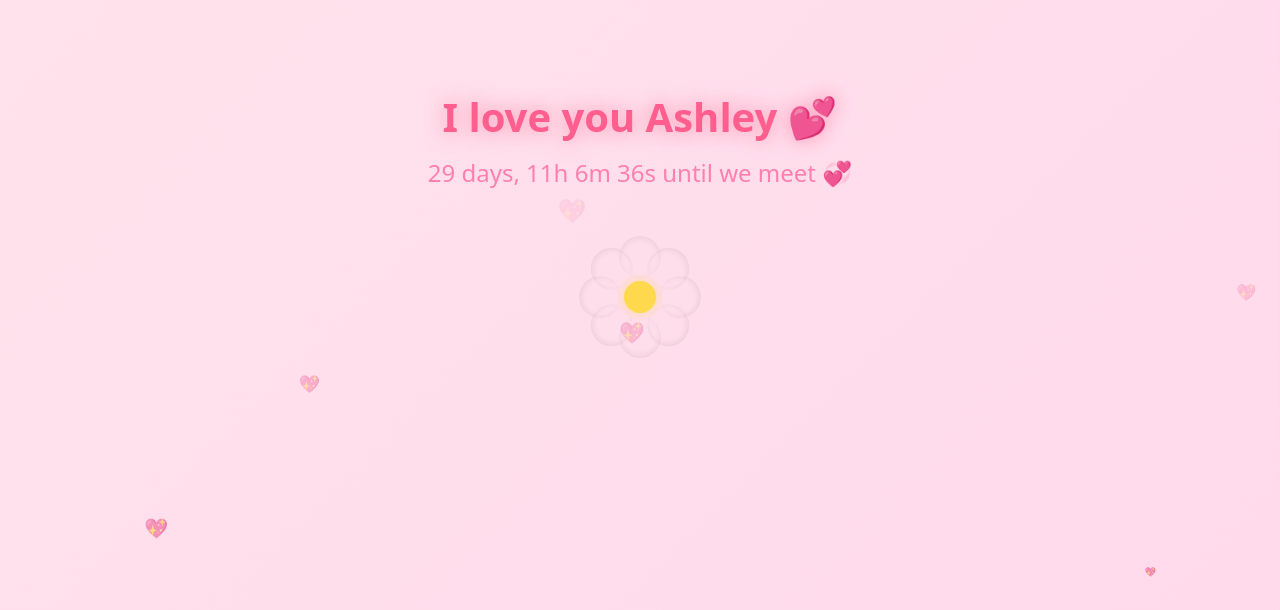
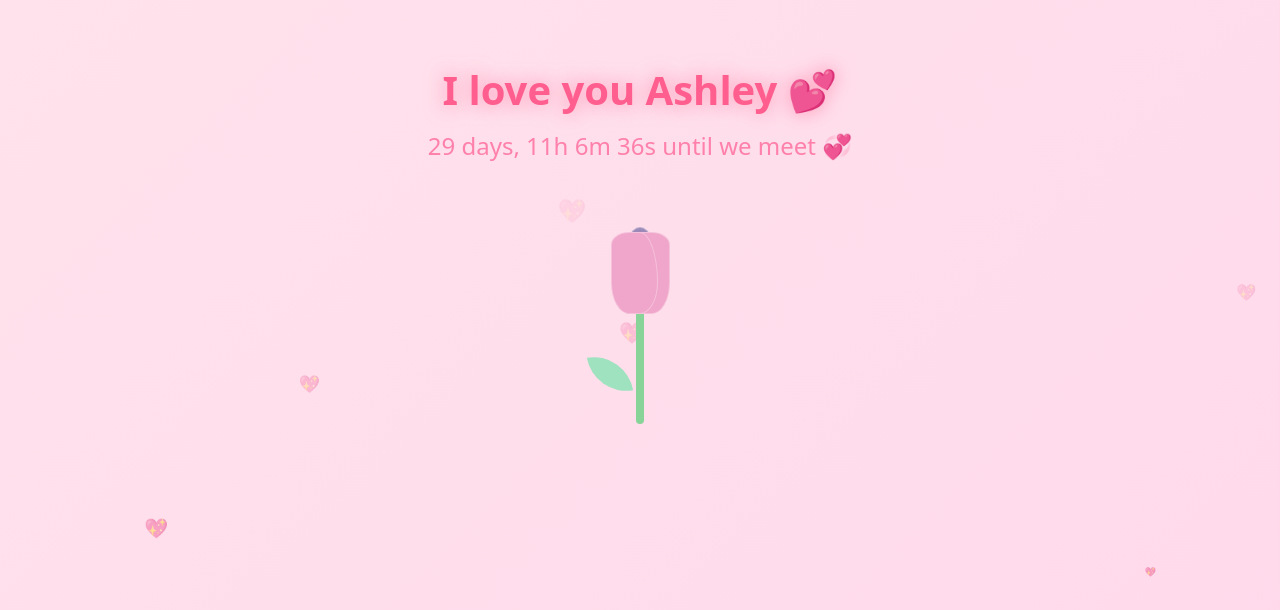
Before and after one commit to Entharia/ashley-countdown, a plain HTML site: page index.html in a window 1280 px wide. Shown: the part 190-800 px from the top of the page. Drawn offline with Linux system fonts and the light colour scheme.

Commit message:
Update index.html

```diff
--- a/index.html
+++ b/index.html
@@ -7,8 +7,12 @@
 <style>
   :root {
     --bg1:#ffc1cc; --bg2:#ffe4ec; --bg3:#ffd6eb;
-    --heart:#ff8fb1; --text:#ff5e8e;
-    --petal:#ffb6c9; --center:#ffd94d;
+    --heart-color:#ff2e63; /* Brighter red for the inner heart */
+    --text:#ff5e8e;
+    --petal-light:#F0A6CA;
+    --petal-dark:#9C89B8;
+    --stem: #88d498;
+    --leaf: #9fe2bf;
   }
 
   body {
@@ -36,6 +40,8 @@
     text-shadow: 0 0 10px #fff;
     font-size: 2.5em;
     margin-bottom: 0.3em;
+    text-align: center;
+    z-index: 10;
     animation: glow 2s ease-in-out infinite alternate;
   }
   @keyframes glow {
@@ -46,68 +52,152 @@
   #countdown {
     font-size: 1.5em;
     color: #ff80aa;
-    margin-bottom: 2em;
+    margin-bottom: 3em;
+    z-index: 10;
+    text-align: center;
   }
 
-  .heart {
+  /* Floating Background Hearts */
+  .heart-bg {
     position: absolute;
-    color: var(--heart);
+    color: #ff8fb1;
     font-size: 20px;
     animation: float 6s linear infinite;
     pointer-events: none;
+    z-index: 0;
   }
   @keyframes float {
     0%   { transform: translateY(100vh) scale(0); opacity: 0; }
-    20%  { opacity: 1; }
+    20%  { opacity: 0.8; }
     100% { transform: translateY(-10vh) scale(1.2); opacity: 0; }
   }
 
-  .flower {
-    --size: 120px;
-    --petal: 42px;
-    --radius: 40px;
-    width: var(--size);
-    height: var(--size);
+  /* --- TULIP CONTAINER --- */
+  .tulip-container {
     position: relative;
-    animation: bloom 5s ease-in-out infinite;
-  }
-  @keyframes bloom {
-    0%,100% { transform: scale(1); }
-    50%     { transform: scale(1.12); }
+    width: 100px;
+    height: 150px;
+    display: flex;
+    justify-content: center;
+    align-items: flex-end;
+    z-index: 5;
   }
 
-  .petal, .center {
+  /* Stem */
+  .stem {
+    width: 8px;
+    height: 120px;
+    background-color: var(--stem);
+    border-radius: 4px;
     position: absolute;
-    top: 50%;
-    left: 50%;
+    bottom: -40px;
   }
 
-  .petal {
-    width: var(--petal);
-    height: var(--petal);
-    background: var(--petal);
-    border-radius: 50%;
-    transform: translate(-50%, -50%) rotate(0deg) translate(0, calc(-1 * var(--radius)));
-    box-shadow: 0 2px 6px rgba(0,0,0,.08) inset;
+  /* Leaf */
+  .leaf {
+    width: 40px;
+    height: 40px;
+    background-color: var(--leaf);
+    border-radius: 0px 50px 0px 50px;
+    position: absolute;
+    bottom: -10px;
+    left: -0px; /* Adjusted to balance with narrower tulip head */
+    transform: rotate(-10deg);
   }
 
-  .p0  { transform: translate(-50%,-50%) rotate(0deg)   translate(0, calc(-1 * var(--radius))); }
-  .p45 { transform: translate(-50%,-50%) rotate(45deg)  translate(0, calc(-1 * var(--radius))); }
-  .p90 { transform: translate(-50%,-50%) rotate(90deg)  translate(0, calc(-1 * var(--radius))); }
-  .p135{ transform: translate(-50%,-50%) rotate(135deg) translate(0, calc(-1 * var(--radius))); }
-  .p180{ transform: translate(-50%,-50%) rotate(180deg) translate(0, calc(-1 * var(--radius))); }
-  .p225{ transform: translate(-50%,-50%) rotate(225deg) translate(0, calc(-1 * var(--radius))); }
-  .p270{ transform: translate(-50%,-50%) rotate(270deg) translate(0, calc(-1 * var(--radius))); }
-  .p315{ transform: translate(-50%,-50%) rotate(315deg) translate(0, calc(-1 * var(--radius))); }
+  /* The Flower Head Wrapper */
+  .tulip-head {
+    position: relative;
+    width: 65px; /* Adjusted width */
+    height: 90px;
+    bottom: 70px; /* Sit on top of stem */
+  }
 
-  .center {
-    width: 32px;
-    height: 32px;
-    background: var(--center);
-    border-radius: 50%;
-    transform: translate(-50%, -50%);
-    box-shadow: 0 0 10px rgba(255, 217, 77, .6);
+  /* The Heart Hidden Inside */
+  .tulip-heart {
+    position: absolute;
+    left: 50%;
+    bottom: 20px;
+    transform: translateX(-50%) scale(0.5);
+    font-size: 30px;
+    color: var(--heart-color);
+    z-index: 2; /* Inside the petals */
+    opacity: 0;
+    animation: revealHeart 5s ease-in-out infinite;
   }
+
+  /* Petals */
+  .petal {
+    position: absolute;
+    bottom: 0;
+    background-color: var(--petal-light);
+    border: 1px solid rgba(255,255,255,0.3);
+    transform-origin: bottom center;
+  }
+
+  /* Center Petal (Back) */
+  .petal-center {
+    width: 35px; /* Adjusted width */
+    height: 85px;
+    left: 50%;
+    transform: translateX(-50%);
+    border-radius: 50% 50% 20% 20%;
+    background-color: var(--petal-dark);
+    z-index: 1;
+  }
+
+  /* Left Petal */
+  .petal-left {
+    width: 45px;
+    height: 80px;
+    left: 15px;
+    border-radius: 50% 50% 50% 50% / 80% 20% 50% 50%;
+    background-color: var(--petal-light);
+    z-index: 3;
+    animation: openLeft 5s ease-in-out infinite;
+  }
+
+  /* Right Petal */
+  .petal-right {
+    width: 45px;
+    height: 80px;
+    right: 15px;
+    border-radius: 50% 50% 50% 50% / 20% 80% 50% 50%;
+    background-color: var(--petal-light);
+    z-index: 3;
+    animation: openRight 5s ease-in-out infinite;
+  }
+
+  /* --- ANIMATIONS --- */
+
+  /* Petals Opening */
+  @keyframes openLeft {
+    0%, 10%, 90%, 100% { transform: rotate(0deg); }
+    40%, 60% { transform: rotate(-35deg); }
+  }
+
+  @keyframes openRight {
+    0%, 10%, 90%, 100% { transform: rotate(0deg); }
+    40%, 60% { transform: rotate(35deg); }
+  }
+
+  /* Heart Rising and Pulsing */
+  @keyframes revealHeart {
+    0%, 10%, 90%, 100% {
+      bottom: 20px;
+      opacity: 0;
+      transform: translateX(-50%) scale(0.5);
+    }
+    40%, 60% {
+      bottom: 65px;
+      opacity: 1;
+      transform: translateX(-50%) scale(1.2);
+    }
+    50% {
+      transform: translateX(-50%) scale(1.4); /* Heartbeat beat */
+    }
+  }
+
 </style>
 </head>
 <body>
@@ -115,20 +205,23 @@
   <h1>I love you Ashley 💕</h1>
   <div id="countdown"></div>
 
-  <div class="flower">
-    <div class="petal p0"></div>
-    <div class="petal p45"></div>
-    <div class="petal p90"></div>
-    <div class="petal p135"></div>
-    <div class="petal p180"></div>
-    <div class="petal p225"></div>
-    <div class="petal p270"></div>
-    <div class="petal p315"></div>
-    <div class="center"></div>
+  <div class="tulip-container">
+    <div class="stem"></div>
+    <div class="leaf"></div>
+
+    <div class="tulip-head">
+      <div class="petal petal-center"></div>
+
+      <div class="tulip-heart">❤️</div>
+
+      <div class="petal petal-left"></div>
+      <div class="petal petal-right"></div>
+    </div>
   </div>
 
 <script>
   const countdownEl = document.getElementById("countdown");
+  // NOTE: Month is 0-indexed (11 = December)
   const targetDate = new Date(2025, 11, 19, 0, 0, 0);
 
   function updateCountdown() {
@@ -151,7 +244,7 @@
 
   function createHeart() {
     const heart = document.createElement("div");
-    heart.className = "heart";
+    heart.className = "heart-bg";
     heart.textContent = "💖";
     heart.style.left = Math.random() * 100 + "vw";
     heart.style.fontSize = Math.random() * 20 + 15 + "px";
```
